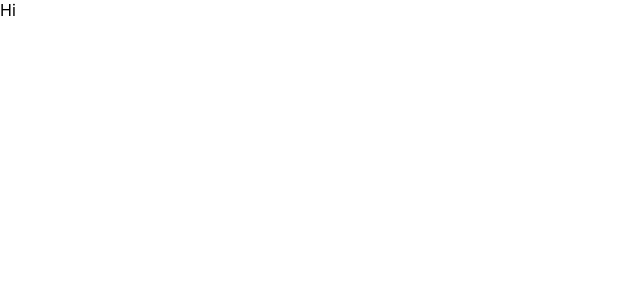
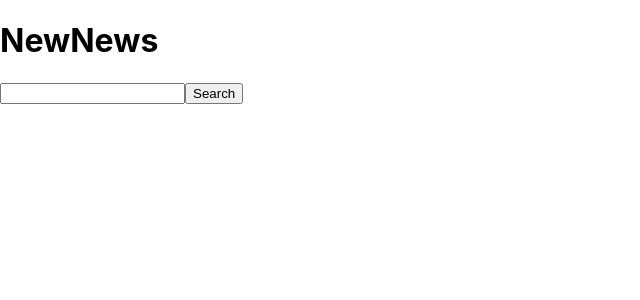
Before and after one commit to NicoleBarranca/NewNews, a React (Create React App) app: page / in a window 1280 px wide. Shown: the top 300 px of the page, without its empty margins (0-640 px from the left). Built offline with nearby package versions, Linux system fonts and the light colour scheme.

Commit message:
Navigation initial setup

```diff
--- a/src/App.js
+++ b/src/App.js
@@ -1,7 +1,12 @@
 import "./App.css";
+import Navigation from "./components/Navigation";
 
 function App() {
-  return <div>Hi</div>;
+  return (
+    <div>
+      <Navigation />
+    </div>
+  );
 }
 
 export default App;
--- /dev/null
+++ b/src/components/Navigation/index.js
@@ -0,0 +1,9 @@
+export default function Navigation() {
+  return (
+    <div>
+      <h1>NewNews</h1>
+      <input></input>
+      <button>Search</button>
+    </div>
+  );
+}
```
Also changed, not shown: src/components/Footer/index.js (added).
